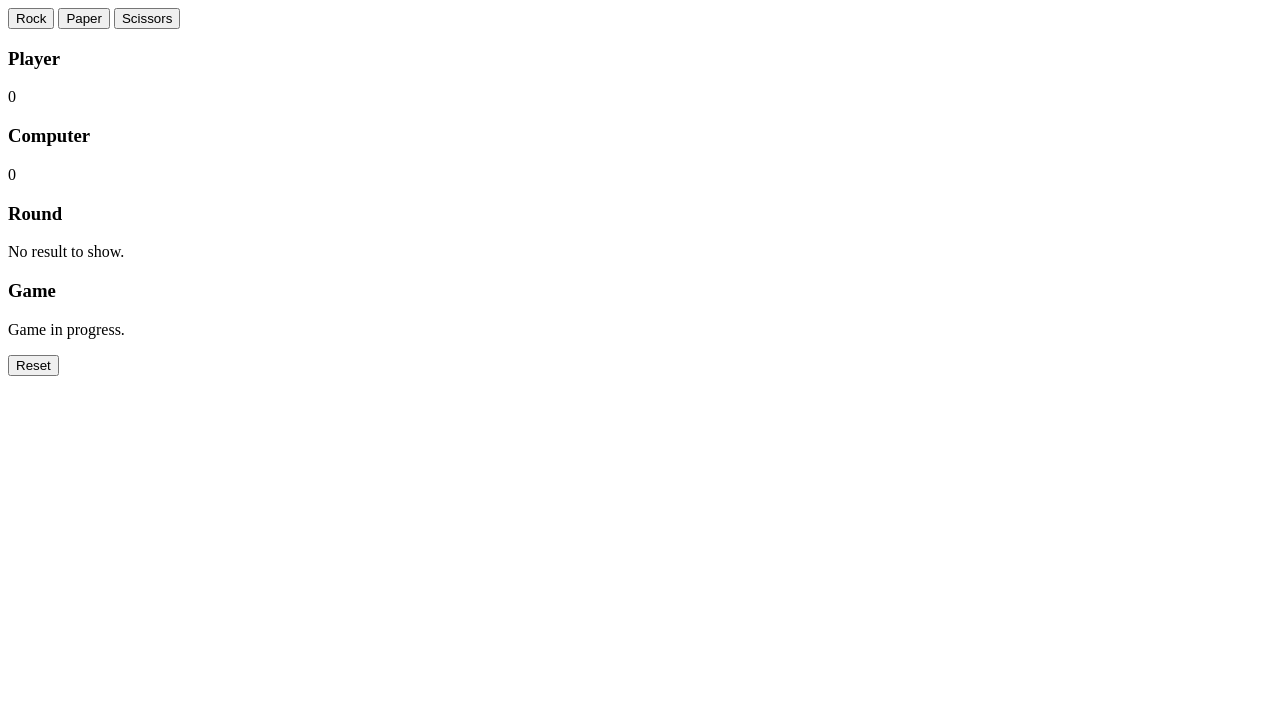
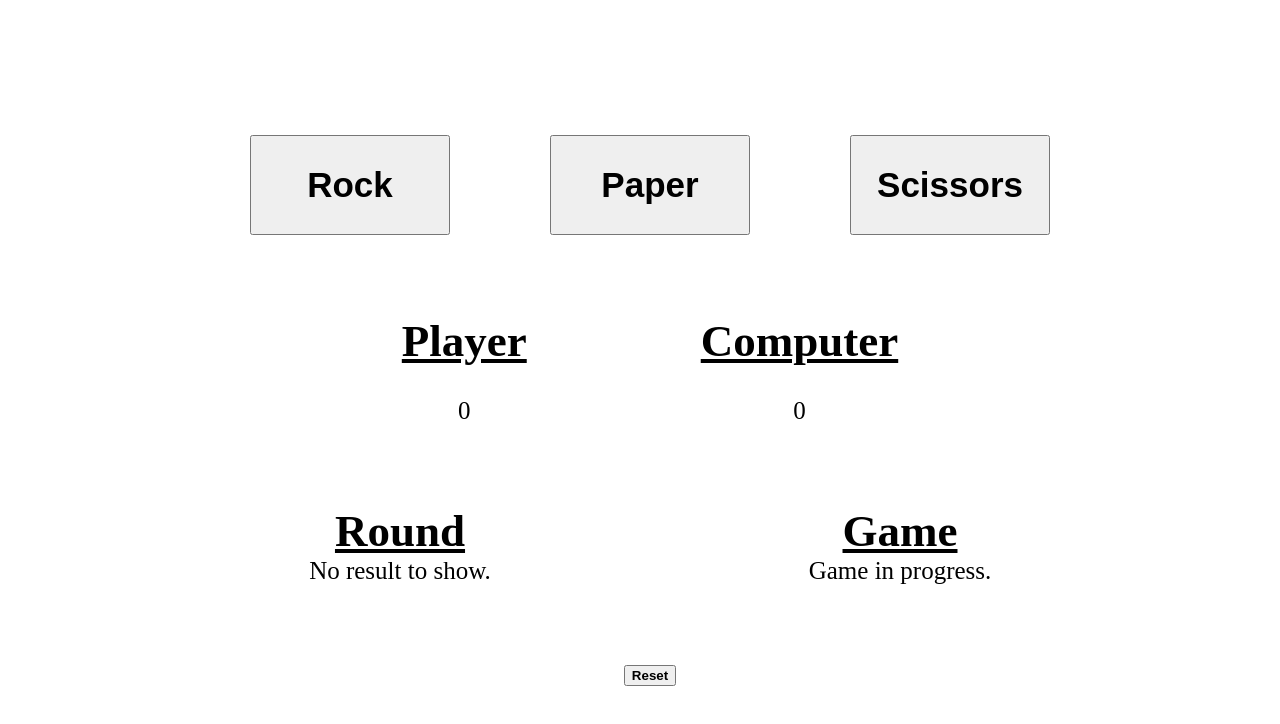
Before and after one commit to gabgosrob/odin-rock-paper-scissors, a plain HTML site: page index.html in a window 1280 px wide. Drawn offline with Linux system fonts and the light colour scheme.

Commit message:
add basic css

```diff
--- a/index.html
+++ b/index.html
@@ -3,6 +3,7 @@
     <head>
         <title>Rock Paper Scissors</title>
         <meta charset="utf-8"/>
+        <link rel="stylesheet" href="styles/style.css"/>
         <script src="js/game.js" defer></script>
     </head>
     <body>
@@ -11,7 +12,7 @@
             <button id="paper">Paper</button>
             <button id="scissors">Scissors</button>
         </div>
-        <div>
+        <div class="scores">
             <div>
                 <h3>Player</h3>
                 <p id="player">0</p>
@@ -21,7 +22,7 @@
                 <p id="computer">0</p>
             </div>
         </div>
-        <div>
+        <div class="results">
             <div>
                 <h3>Round</h3>
                 <p id="round">No result to show.</p>
--- /dev/null
+++ b/styles/style.css
@@ -0,0 +1,83 @@
+html,
+body {
+    width: 100%;
+    height: 100%;
+    margin: auto;
+}
+
+h3,
+p {
+    margin: 0;
+}
+
+h3 {
+    text-decoration: underline;
+    font-size: 45px;
+}
+
+p {
+    font-size: 25px;
+}
+
+button:hover {
+    cursor: pointer;
+}
+
+body {
+    margin: 10px;
+    display: flex;
+    flex-direction: column;
+    align-items: center;
+    justify-content: center;
+    gap: 80px;
+}
+
+.choices {
+    display: flex;
+    justify-content: center;
+    flex-wrap: wrap;
+    gap: 100px;
+    row-gap: 30px;
+}
+
+.choices button {
+    height: 100px;
+    width: 200px;
+    font-size: 35px;
+    font-weight: bold;
+}
+
+.scores {
+    display: flex;
+    justify-content: center;
+    flex-wrap: wrap;
+    gap: 150px;
+    row-gap: 30px;
+}
+
+.scores div {
+    display: flex;
+    flex-direction: column;
+    align-items: center;
+    gap: 30px;
+    padding: 0 12px;
+}
+
+.results {
+    display: flex;
+    flex-wrap: wrap;
+    justify-content: center;
+    gap: 0px;
+    row-gap: 40px;
+}
+
+.results div {
+    display: flex;
+    flex-direction: column;
+    align-items: center;
+    width: 500px;
+}
+
+#reset {
+    font-weight: bold;
+}
```
